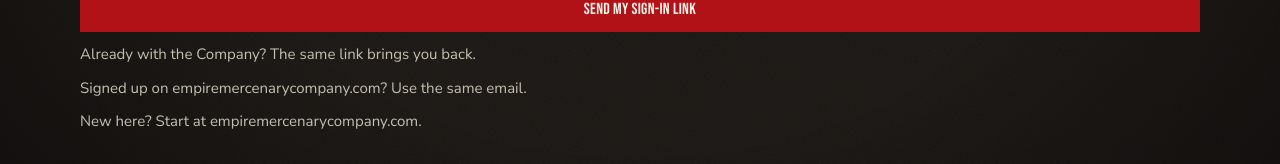
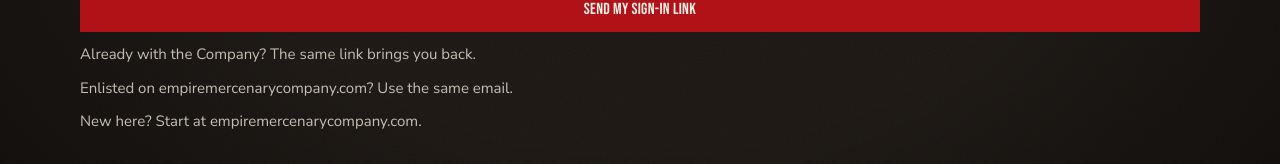
Before and after one commit to empiremercenarycompany/emc-app, a Next.js app: page /sign-in in a window 1280 px wide. Shown: the part 499-663 px from the top of the page. Built offline with nearby package versions, Linux system fonts and the light colour scheme; no server answers; a web font is replaced by a local one.

Commit message:
Use enlist wording on the sign-in site line.
John approved changing the empiremercenarycompany.com prompt from "Signed up" to "Enlisted". The rest of that sentence stays the same.

Co-authored-by: empiremercenarycompany <empiremercenarycompany@users.noreply.github.com>

```diff
--- a/src/components/sign-in-form.tsx
+++ b/src/components/sign-in-form.tsx
@@ -66,7 +66,7 @@ export function SignInForm() {
         {pending ? "Opening the gates..." : "Send my sign-in link"}
       </button>
       <p className="text-sm text-mute">Already with the Company? The same link brings you back.</p>
-      <p className="text-sm text-mute">Signed up on empiremercenarycompany.com? Use the same email.</p>
+      <p className="text-sm text-mute">Enlisted on empiremercenarycompany.com? Use the same email.</p>
       <p className="text-sm text-mute">
         New here? Start at{" "}
         <a href="https://empiremercenarycompany.com">empiremercenarycompany.com</a>.
```
Also changed, not shown: 1 other file (tests, documents, lock files or other folders).
